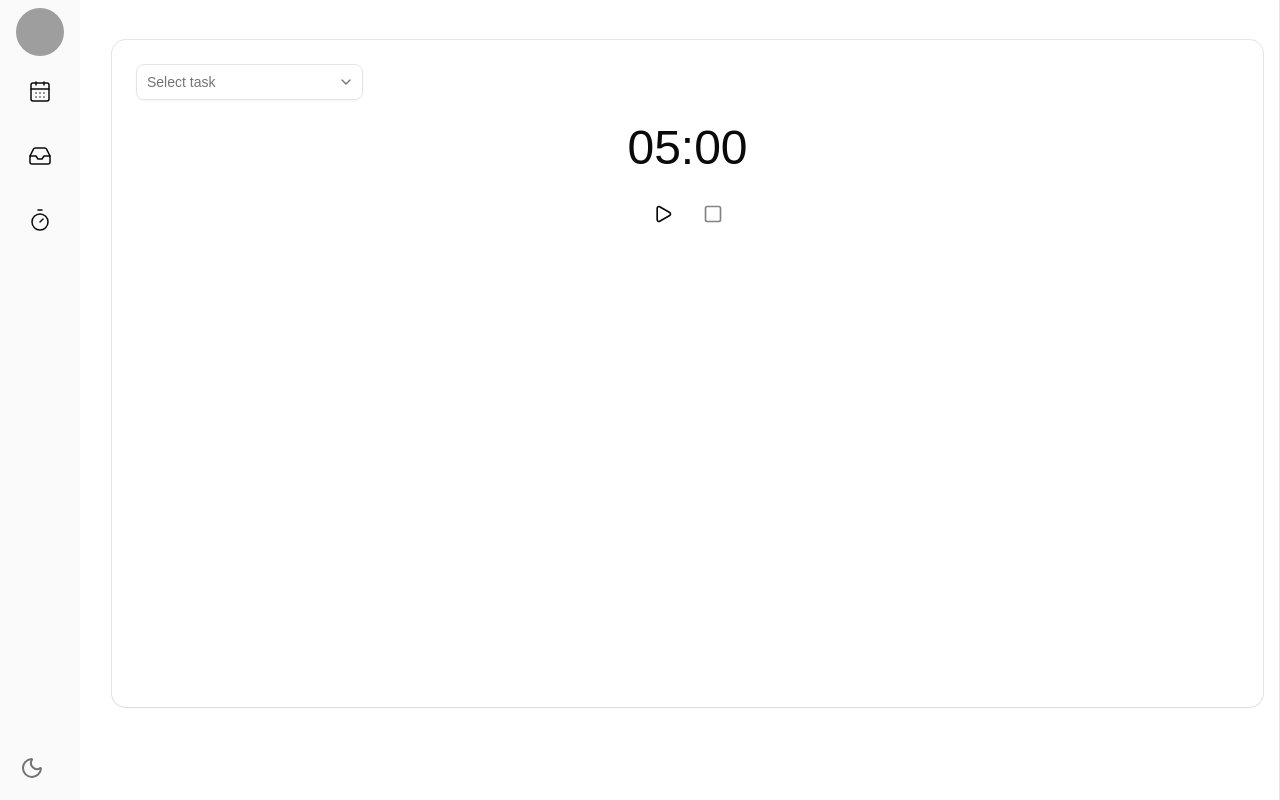
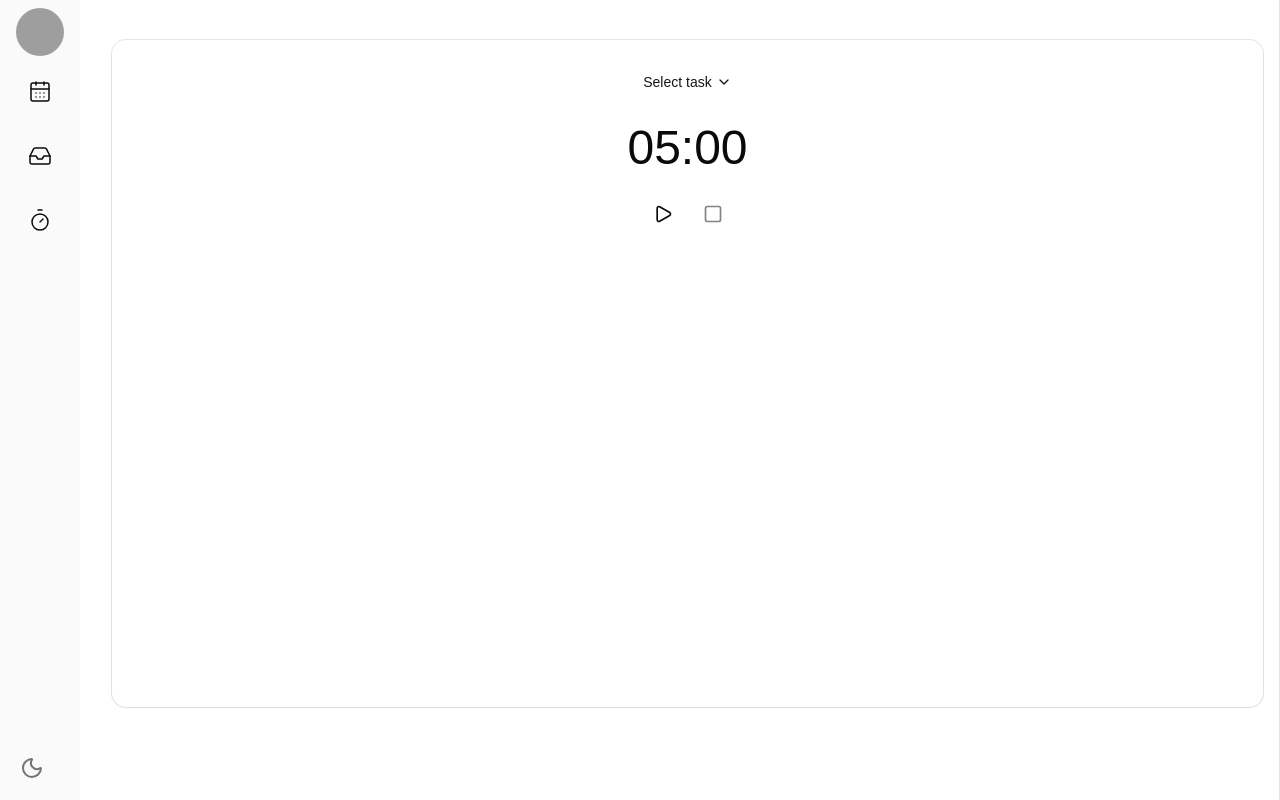
Before and after one commit to sruthy-j-mallya/mind-boop, a React (Vite) app: page /timer in a window 1280 px wide. Built offline with nearby package versions, Linux system fonts and the light colour scheme; grey boxes are pictures that could not be loaded.

Commit message:
Added a custom task picker

```diff
--- a/src/components/Timer/FocusSession.tsx
+++ b/src/components/Timer/FocusSession.tsx
@@ -27,6 +27,7 @@ const FocusSession = () => {
         <ResizablePanelGroup orientation="vertical">
           <ResizablePanel className="overflow-y-auto">
             <Timer
+              setIsTaskPanelOpen={setIsTaskPanelOpen}
               setIsDistractionLogOpen={setIsDistractionLogOpen}
               selectedTaskId={selectedTaskId}
               setSelectedTaskId={setSelectedTaskId}
--- /dev/null
+++ b/src/components/Timer/TaskPicker.tsx
@@ -0,0 +1,80 @@
+import { useState } from "react";
+import { Search } from "lucide-react";
+
+import Input from "@/components/ui/Input";
+import Button from "@/components/ui/Button";
+import { Task, useListTasks } from "@/tanstackQueries/useTaskQueries";
+import { cn } from "@/lib/utils";
+
+const PAGE_SIZE = 5;
+
+type TaskPickerProps = {
+  selectedTaskId: string;
+  onSelect: (task: Task) => void;
+};
+
+const TaskPicker = ({ selectedTaskId, onSelect }: TaskPickerProps) => {
+  const [searchString, setSearchString] = useState("");
+  const [visibleCount, setVisibleCount] = useState(PAGE_SIZE);
+
+  const { data: tasks = [] } = useListTasks(searchString);
+
+  const visibleTasks = tasks.slice(0, visibleCount);
+  const hasMore = tasks.length > visibleCount;
+
+  const handleSearchChange = (e: React.ChangeEvent<HTMLInputElement>) => {
+    setSearchString(e.target.value);
+    setVisibleCount(PAGE_SIZE);
+  };
+
+  return (
+    <div className="flex flex-col gap-1">
+      <div className="relative px-2 pt-2 pb-1">
+        <Search className="text-muted-foreground absolute top-1/2 left-4 size-4 -translate-y-1/2" />
+        <Input
+          placeholder="Search tasks..."
+          value={searchString}
+          onChange={handleSearchChange}
+          className="pl-8"
+          autoFocus
+        />
+      </div>
+
+      <div className="flex flex-col">
+        {visibleTasks.length === 0 ? (
+          <p className="text-muted-foreground px-2 py-4 text-center text-sm">
+            No tasks found.
+          </p>
+        ) : (
+          visibleTasks.map((task) => (
+            <button
+              key={task.id}
+              type="button"
+              onClick={() => onSelect(task)}
+              className={cn(
+                "hover:bg-accent hover:text-accent-foreground w-full cursor-pointer px-3 py-2 text-left text-sm transition-colors",
+                task.id === selectedTaskId &&
+                  "bg-accent text-accent-foreground font-medium",
+              )}
+            >
+              {task.title}
+            </button>
+          ))
+        )}
+
+        {hasMore && (
+          <Button
+            type="button"
+            variant="ghost"
+            className="text-muted-foreground mt-1 w-full text-xs"
+            onClick={() => setVisibleCount((prev) => prev + PAGE_SIZE)}
+          >
+            View more
+          </Button>
+        )}
+      </div>
+    </div>
+  );
+};
+
+export default TaskPicker;
--- a/src/components/Timer/Timer.tsx
+++ b/src/components/Timer/Timer.tsx
@@ -11,16 +11,7 @@ import {
 
 import Button from "@/components/ui/Button";
 
-import {
-  Combobox,
-  ComboboxInput,
-  ComboboxContent,
-  ComboboxEmpty,
-  ComboboxList,
-  ComboboxItem,
-} from "@/components/ui/Combobox";
-
-import { Play, Pause, Square } from "lucide-react";
+import { Play, Pause, Square, ChevronDown } from "lucide-react";
 
 import {
   Popover,
@@ -30,13 +21,8 @@ import {
 import Input from "@/components/ui/Input";
 
 import useTimerStore from "@/stores/useTimer";
-import {
-  useListTasks,
-  Task,
-  useShowTask,
-} from "@/tanstackQueries/useTaskQueries";
+import { Task, useShowTask } from "@/tanstackQueries/useTaskQueries";
 import { cn } from "@/lib/utils";
-import { VISIBLE_TASK_COUNT } from "./constants";
 
 import { TimerDisplayState, TimerLocationState } from "./types";
 
@@ -48,20 +34,23 @@ import {
   displayTime,
 } from "./utils";
 
+import TaskPicker from "./TaskPicker";
+
 const Timer = ({
   setIsDistractionLogOpen,
+  setIsTaskPanelOpen,
   selectedTaskId,
   setSelectedTaskId,
 }: {
   setIsDistractionLogOpen: React.Dispatch<React.SetStateAction<boolean>>;
+  setIsTaskPanelOpen: React.Dispatch<React.SetStateAction<boolean>>;
   selectedTaskId: string;
   setSelectedTaskId: React.Dispatch<React.SetStateAction<string>>;
 }) => {
   const { state } = useLocation() as { state: TimerLocationState };
 
-  const [showAll, setShowAll] = useState(false);
   const [isEditOpen, setIsEditOpen] = useState(false);
-  const [searchString, setSearchString] = useState("");
+  const [isTaskSelectOpen, setIsTaskSelectOpen] = useState(false);
   const [isRunning, setIsRunning] = useState(state?.autoStart ?? false);
 
   const initialMode = state?.mode ?? "timer";
@@ -73,12 +62,20 @@ const Timer = ({
   const { isActive: isTimerActive, setIsActive: setIsTimerActive } =
     useTimerStore();
 
-  const { data: tasks = [] } = useListTasks(searchString);
   const { data: task } = useShowTask(selectedTaskId);
 
-  const visibleTasks = showAll ? tasks : tasks.slice(0, VISIBLE_TASK_COUNT);
-  const hiddenCount = tasks.length - VISIBLE_TASK_COUNT;
-  const hasMore = !showAll && hiddenCount > 0;
+  const handleTaskSelect = (selected: Task) => {
+    setSelectedTaskId(selected.id);
+    if (selected.estimatedMinutes && selected.estimatedMinutes <= 30) {
+      setTimer(
+        buildTimerState(
+          "timer",
+          taskTimerMinutes(selected.estimatedMinutes, initialMinutes),
+        ),
+      );
+    }
+    setIsTaskSelectOpen(false);
+  };
 
   const handleStop = () => {
     setIsRunning(false);
@@ -124,57 +121,36 @@ const Timer = ({
   }, [state?.autoStart, setIsTimerActive]);
 
   return (
-    <Card className="mx-4 mt-10 h-10/12">
-      <CardHeader className="flex flex-row items-center justify-between">
+    <Card className="mx-4 mt-10 flex h-10/12 flex-col items-center">
+      <CardHeader className="w-full">
         {isTimerActive ? (
-          <span className="text-sm font-medium">{task?.title}</span>
+          <Button
+            type="button"
+            variant="link"
+            className="flex items-center gap-1 text-sm font-medium"
+            onClick={() => setIsTaskPanelOpen(true)}
+          >
+            {task?.title}
+          </Button>
         ) : (
-          <Combobox
-            items={visibleTasks}
-            value={task}
-            itemToStringLabel={(task: Task) => task.title}
-            itemToStringValue={(task: Task) => task.id}
-            onValueChange={(value: Task | null) => {
-              if (!value) return;
-              setSelectedTaskId(value.id);
-              if (value.estimatedMinutes && value.estimatedMinutes <= 30) {
-                setTimer(
-                  buildTimerState(
-                    "timer",
-                    taskTimerMinutes(value.estimatedMinutes, initialMinutes),
-                  ),
-                );
-              }
-            }}
-            onInputValueChange={(inputValue: string) => {
-              setSearchString(inputValue);
-              setShowAll(false);
-            }}
-          >
-            <ComboboxInput placeholder="Select task" />
-            <ComboboxContent>
-              <ComboboxEmpty>No tasks found.</ComboboxEmpty>
-              <ComboboxList>
-                {visibleTasks.map((task: Task) => (
-                  <ComboboxItem key={task.id} value={task}>
-                    {task.title}
-                  </ComboboxItem>
-                ))}
-                {hasMore && (
-                  <Button
-                    type="button"
-                    className="text-muted-foreground hover:bg-accent w-full px-2 py-1.5 text-left text-sm"
-                    onMouseDown={(e) => {
-                      e.preventDefault();
-                      setShowAll(true);
-                    }}
-                  >
-                    View more
-                  </Button>
-                )}
-              </ComboboxList>
-            </ComboboxContent>
-          </Combobox>
+          <Popover open={isTaskSelectOpen} onOpenChange={setIsTaskSelectOpen}>
+            <PopoverTrigger asChild>
+              <Button
+                type="button"
+                variant="link"
+                className="flex items-center gap-1 text-sm font-medium"
+              >
+                <span>{task?.title ?? "Select task"}</span>
+                <ChevronDown className="size-4" />
+              </Button>
+            </PopoverTrigger>
+            <PopoverContent className="w-64 p-0">
+              <TaskPicker
+                selectedTaskId={selectedTaskId}
+                onSelect={handleTaskSelect}
+              />
+            </PopoverContent>
+          </Popover>
         )}
       </CardHeader>
       <CardContent className="flex flex-col items-center gap-4">
--- a/src/components/Timer/constants.ts
+++ b/src/components/Timer/constants.ts
@@ -1,3 +1 @@
 export const PRESETS = [5, 10, 15, 30, 45, 60] as const;
-
-export const VISIBLE_TASK_COUNT = 5;
```
